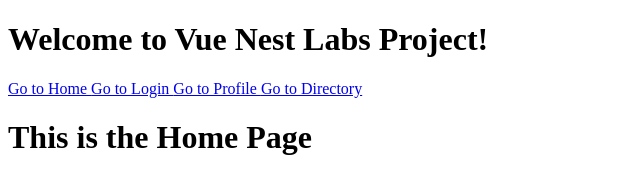
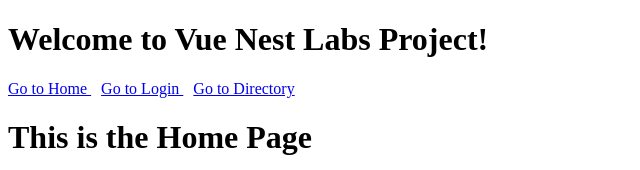
Before and after one commit to KeremBTR/vue-nest-tools-lab, a Vue app in the folder apps/web/: page / in a window 1280 px wide. Shown: the top 170 px of the page, without its empty margins (0-640 px from the left). Built offline with nearby package versions, Linux system fonts and the light colour scheme; the HTML template or start-up script is replaced by a standard one.

Commit message:
style(web/App): added margins to nav

```diff
--- a/apps/web/src/App.vue
+++ b/apps/web/src/App.vue
@@ -3,16 +3,13 @@
 <template>
   <h1>Welcome to Vue Nest Labs Project!</h1>
   <nav>
-    <RouterLink :to="{ name: 'home' }">
+    <RouterLink :to="{ name: 'home' }" style="margin-right: 10px;">
       Go to Home
     </RouterLink>
-    <RouterLink :to="{ name: 'login' }">
+    <RouterLink :to="{ name: 'login' }" style="margin-right: 10px;">
       Go to Login
     </RouterLink>
-    <RouterLink :to="{ name: 'profile', params: { id: 123 } }">
-      Go to Profile
-    </RouterLink>
-    <RouterLink :to="{ name: 'directory' }">
+    <RouterLink :to="{ name: 'directory' }" style="margin-right: 10px;">
       Go to Directory
     </RouterLink>
   </nav>
```
